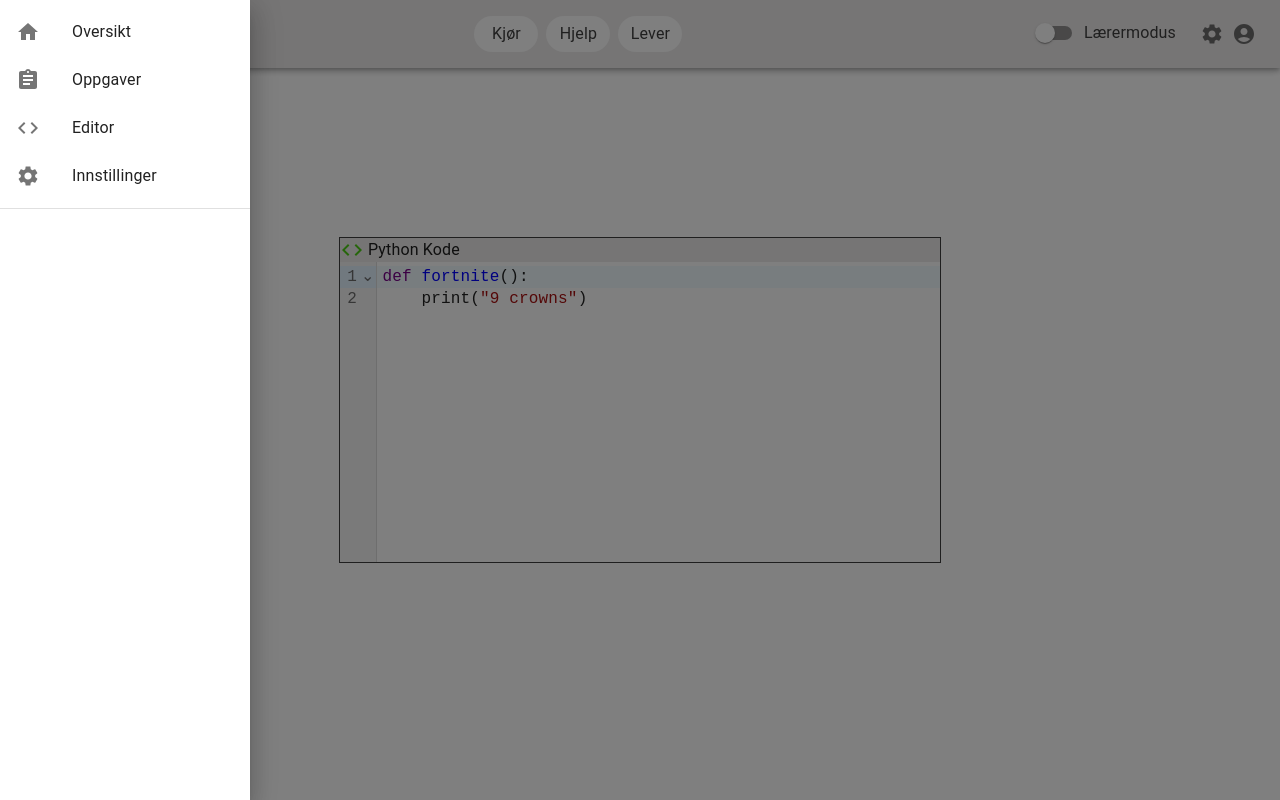
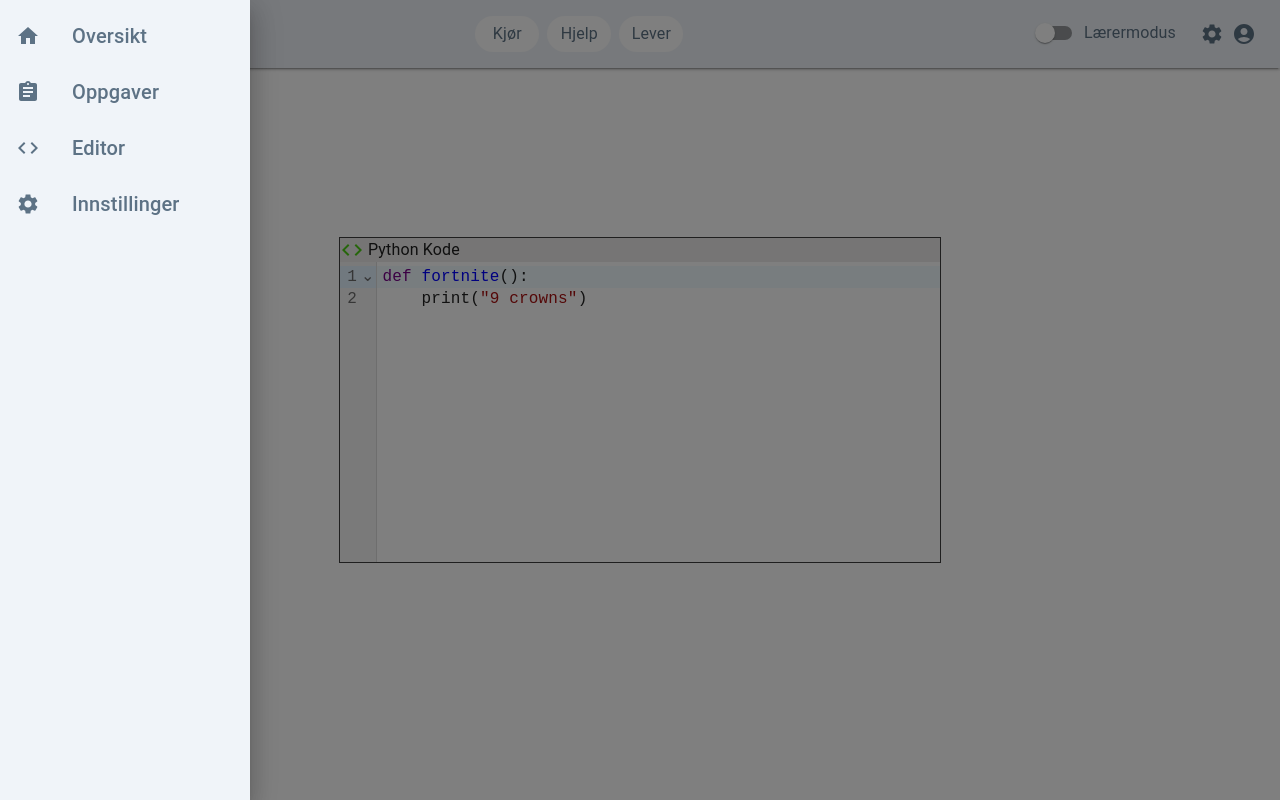
Before and after one commit to Janipro/masterfrontend, a React (Vite) app: page /playground in a window 1280 px wide. Both pictures are taken after a click on the button "Meny". Built offline with nearby package versions, Linux system fonts and the light colour scheme.

Commit message:
Add fontsize

```diff
--- a/src/components/NavBar.tsx
+++ b/src/components/NavBar.tsx
@@ -15,6 +15,7 @@ import SettingsIcon from '@mui/icons-material/Settings';
 import { Link } from 'react-router-dom';
 import { FormControlLabel, FormGroup, Stack, Switch } from '@mui/material';
 import useTeacherStore from '../stores/useTeacherStore';
+import { NAV_COLORS } from '../types/navColors';
 
 const functions = ['Kjør', 'Hjelp', 'Lever'];
 const settings = ['Profil', 'Logg ut'];
@@ -32,14 +33,14 @@ export default function NavBar({ isEditor }: { isEditor: boolean }) {
   };
 
   return (
-    <AppBar position="fixed" sx={{ backgroundColor: '#EDEBEB' }}>
+    <AppBar position="fixed" sx={{ backgroundColor: NAV_COLORS.background, boxShadow: 2 }}>
       <Container maxWidth="xl">
         <Toolbar disableGutters>
           <SchoolIcon
             sx={{
               display: { xs: 'none', md: 'flex' },
               mr: 1,
-              color: '#3f3f3f',
+              color: NAV_COLORS.text,
             }}
           />
           <PopUpMenu />
@@ -56,7 +57,7 @@ export default function NavBar({ isEditor }: { isEditor: boolean }) {
                   key={f}
                   sx={{
                     my: 2,
-                    color: '#3f3f3f',
+                    color: NAV_COLORS.text,
                     display: 'block',
                     backgroundColor: 'white',
                     borderRadius: 6,
@@ -74,14 +75,14 @@ export default function NavBar({ isEditor }: { isEditor: boolean }) {
               <FormControlLabel
                 control={<Switch defaultChecked={isTeacher} onChange={() => setTeacher(!isTeacher)} />}
                 label="Lærermodus"
-                sx={{ color: '#3F3F3F' }}
+                sx={{ color: NAV_COLORS.text }}
               />
             </FormGroup>
             <IconButton>
-              <SettingsIcon />
+              <SettingsIcon sx={{ color: NAV_COLORS.text }} />
             </IconButton>
             <IconButton onClick={handleOpenUserMenu} sx={{ p: 0 }}>
-              <AccountCircleIcon />
+              <AccountCircleIcon sx={{ color: NAV_COLORS.text }} />
             </IconButton>
             <Menu
               sx={{ mt: '45px' }}
--- a/src/components/PopUpMenu.tsx
+++ b/src/components/PopUpMenu.tsx
@@ -2,7 +2,6 @@ import Box from '@mui/material/Box';
 import Drawer from '@mui/material/Drawer';
 import Button from '@mui/material/Button';
 import List from '@mui/material/List';
-import Divider from '@mui/material/Divider';
 import ListItem from '@mui/material/ListItem';
 import ListItemButton from '@mui/material/ListItemButton';
 import ListItemIcon from '@mui/material/ListItemIcon';
@@ -20,6 +19,7 @@ import { useState } from 'react';
 /*import Collapse from '@mui/material/Collapse';*/
 import { Typography } from '@mui/material';
 import { Link } from 'react-router-dom';
+import { NAV_COLORS } from '../types/navColors';
 
 export default function Menu() {
   const [open, setOpen] = useState(false);
@@ -34,15 +34,24 @@ export default function Menu() {
   };
 
   const DrawerList = (
-    <Box sx={{ width: 250 }} role="presentation" onClick={toggleDrawer(true)}>
+    <Box
+      sx={{
+        width: 250,
+        backgroundColor: NAV_COLORS.background,
+        height: '100%',
+        color: NAV_COLORS.text,
+      }}
+      onClick={toggleDrawer(true)}
+    >
       <List>
+        <Typography textTransform="none" typography="h6" fontWeight="medium">
           <Link to="/" style={{ color: 'inherit' }}>
             <ListItem key={'Dashboard'} disablePadding>
               <ListItemButton>
                 <ListItemIcon>
-                <HomeIcon />
+                  <HomeIcon sx={{ color: NAV_COLORS.text }} />
                 </ListItemIcon>
-              <ListItemText primary={'Oversikt'} />
+                <ListItemText primary={'Oversikt'} disableTypography />
               </ListItemButton>
             </ListItem>
           </Link>
@@ -50,9 +59,9 @@ export default function Menu() {
             <ListItem key={'Tasks'} disablePadding>
               <ListItemButton onClick={handleClick}>
                 <ListItemIcon>
-                <AssignmentIcon />
+                  <AssignmentIcon sx={{ color: NAV_COLORS.text }} />
                 </ListItemIcon>
-              <ListItemText primary="Oppgaver" />
+                <ListItemText primary="Oppgaver" disableTypography />
                 {/*openAssignments ? <ExpandLess /> : <ExpandMore />*/}
               </ListItemButton>
             </ListItem>
@@ -73,29 +82,31 @@ export default function Menu() {
             <ListItem key={'Playground'} disablePadding>
               <ListItemButton>
                 <ListItemIcon>
-                <CodeIcon />
+                  <CodeIcon sx={{ color: NAV_COLORS.text }} />
                 </ListItemIcon>
-              <ListItemText primary={'Editor'} />
+                <ListItemText primary={'Editor'} disableTypography />
               </ListItemButton>
             </ListItem>
           </Link>
           <ListItem key={'Settings'} disablePadding>
             <ListItemButton>
               <ListItemIcon>
-              <SettingsIcon />
+                <SettingsIcon sx={{ color: NAV_COLORS.text }} />
               </ListItemIcon>
-            <ListItemText primary={'Innstillinger'} />
+              <ListItemText primary={'Innstillinger'} disableTypography />
             </ListItemButton>
           </ListItem>
+        </Typography>
       </List>
-      <Divider />
     </Box>
   );
 
   return (
     <Box>
-      <Button onClick={toggleDrawer(true)} sx={{ color: '#3f3f3f' }}>
-        <Typography sx={{ textTransform: 'none' }}>Meny</Typography>
+      <Button onClick={toggleDrawer(true)} sx={{ color: NAV_COLORS.text }}>
+        <Typography textTransform="none" typography="h6" fontWeight="medium">
+          Meny
+        </Typography>
       </Button>
       <Drawer open={open} onClose={toggleDrawer(false)}>
         {DrawerList}
--- /dev/null
+++ b/src/types/navColors.ts
@@ -0,0 +1,5 @@
+export const NAV_COLORS = {
+  background: '#F0F4F9',
+  navbarShadow: '#D6E4ED',
+  text: '#5D7285',
+};
```
Lines whose indentation alone changed are shown as unchanged.
